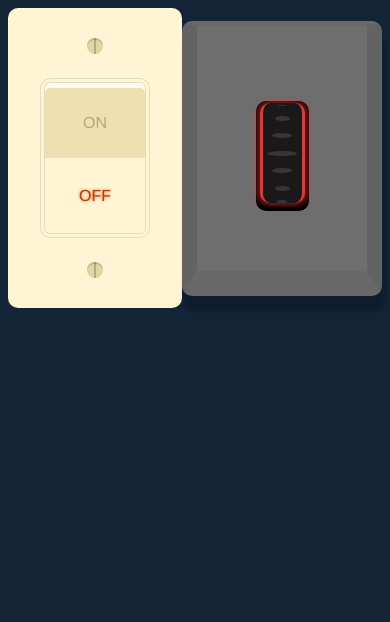
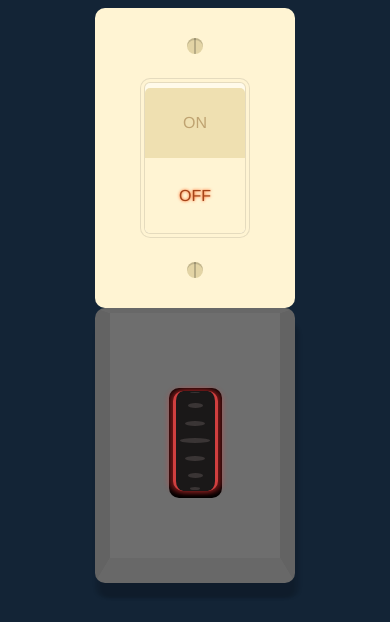
Before and after one commit to Brian-OCarroll/Fidget, a React (Create React App) app: page / in a window 390 px wide. Shown: the top 622 px of the page. Built offline with nearby package versions, Linux system fonts and the light colour scheme.

Commit message:
new flex rules

```diff
--- a/src/scss/App.scss
+++ b/src/scss/App.scss
@@ -25,3 +25,8 @@ body {
 .--background-light-on {
   background-color: #ebdbac;
 }
+@media only screen and (max-width:700px){
+  .App{
+    flex-wrap: wrap;
+  }
+}
```
